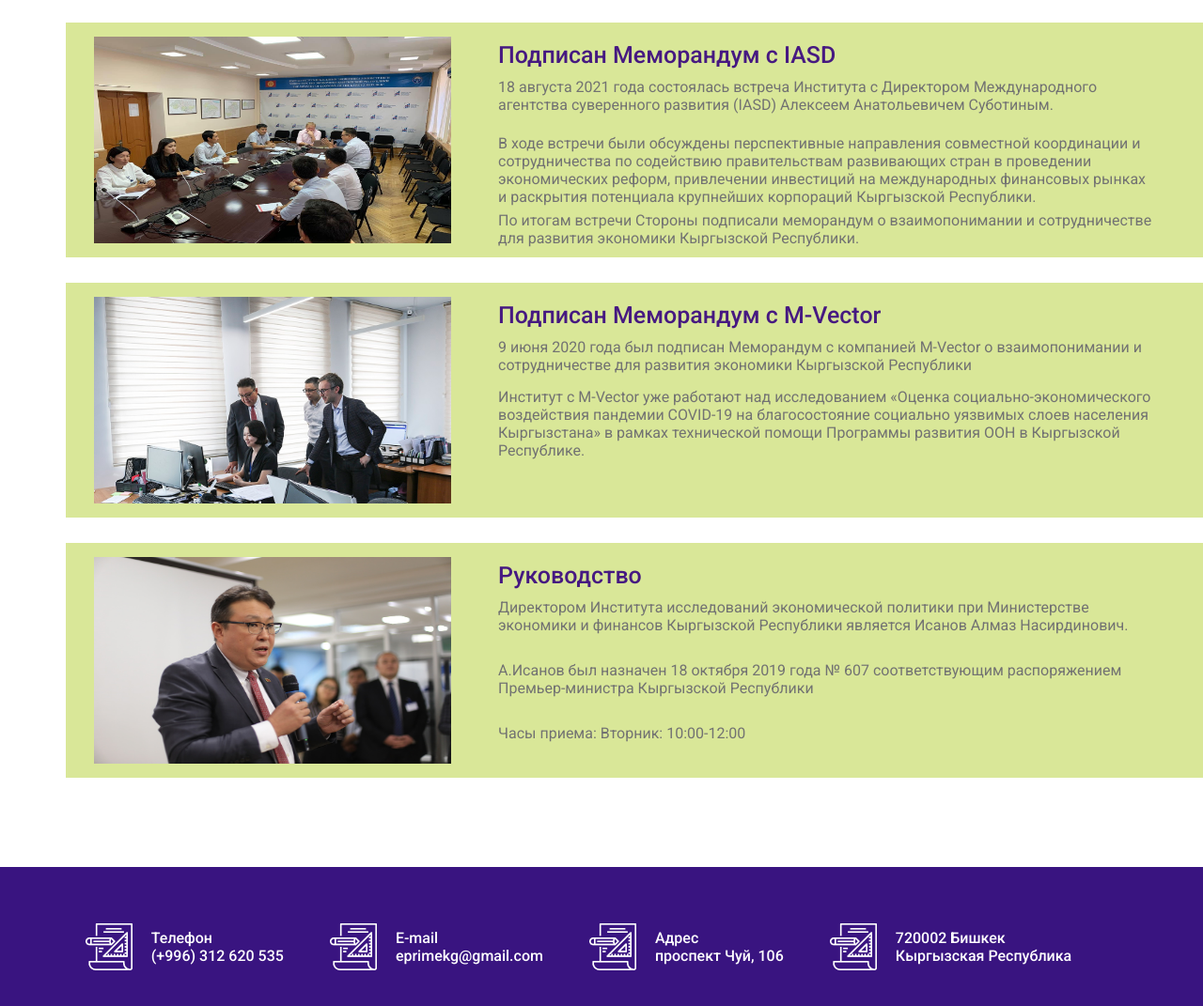
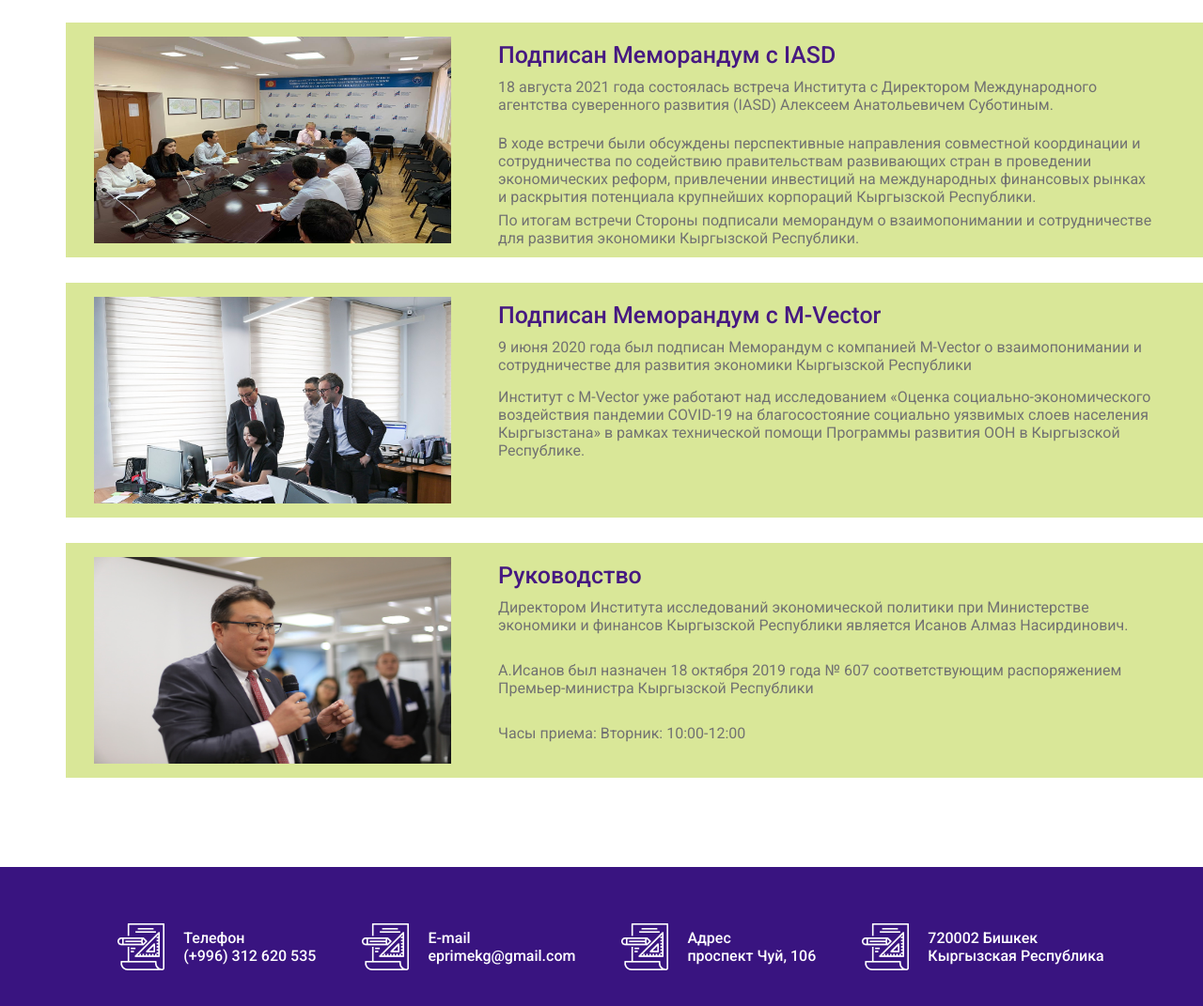
Before and after one commit to NargizaKasymova/EPRInstitute, a plain HTML site: page index.html in a window 1280 px wide. Shown: the part 727-1798 px from the top of the page at 94% size. Drawn offline with Linux system fonts and the light colour scheme; no server answers; a web font is replaced by a local one.

Commit message:
fourth commit

```diff
--- a/css/projects.css
+++ b/css/projects.css
@@ -1,6 +1,6 @@
 .projects {
     margin-top: 100px;
-    /* width: 1920px; */
+    width: 1349px;
     height: 170px;
 
     background-color: #391480 ;
```
